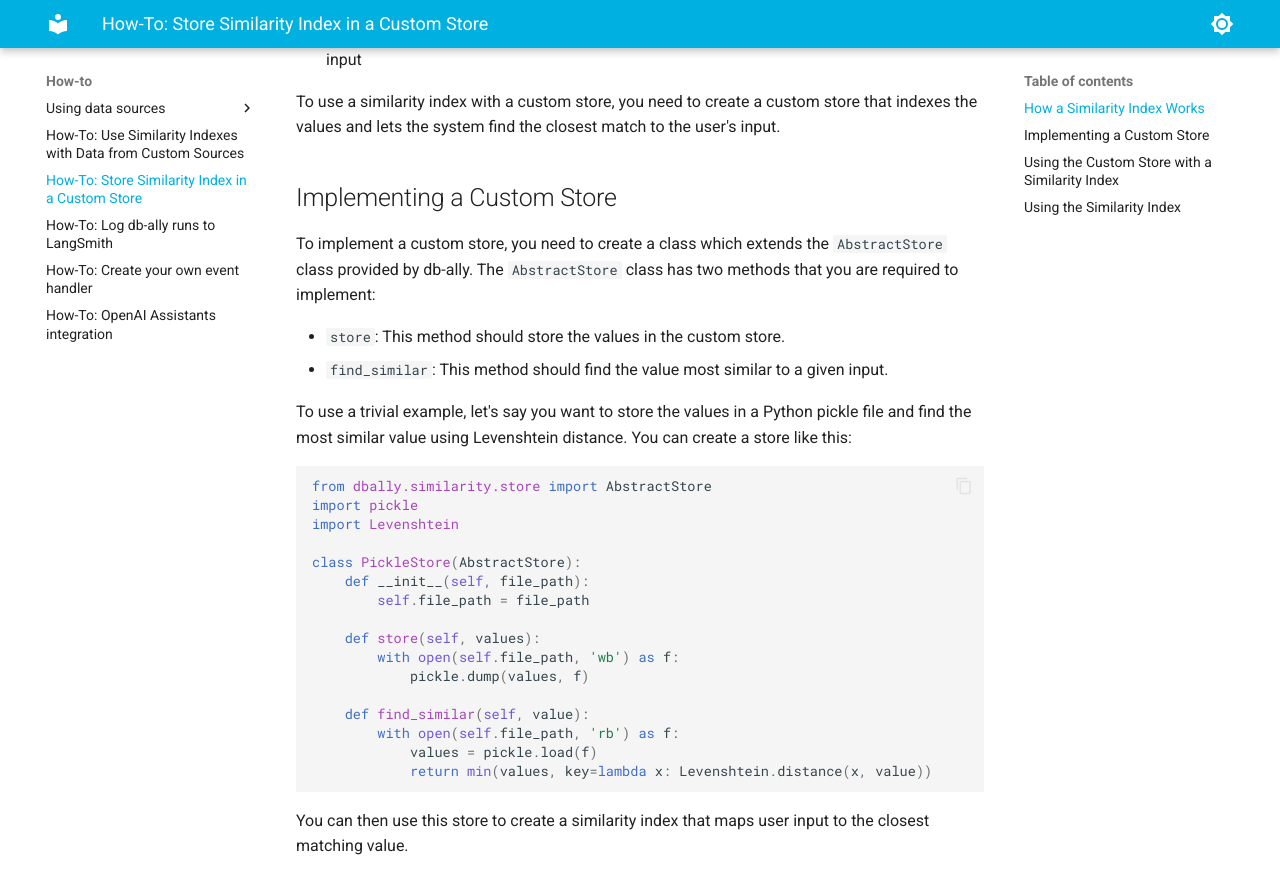
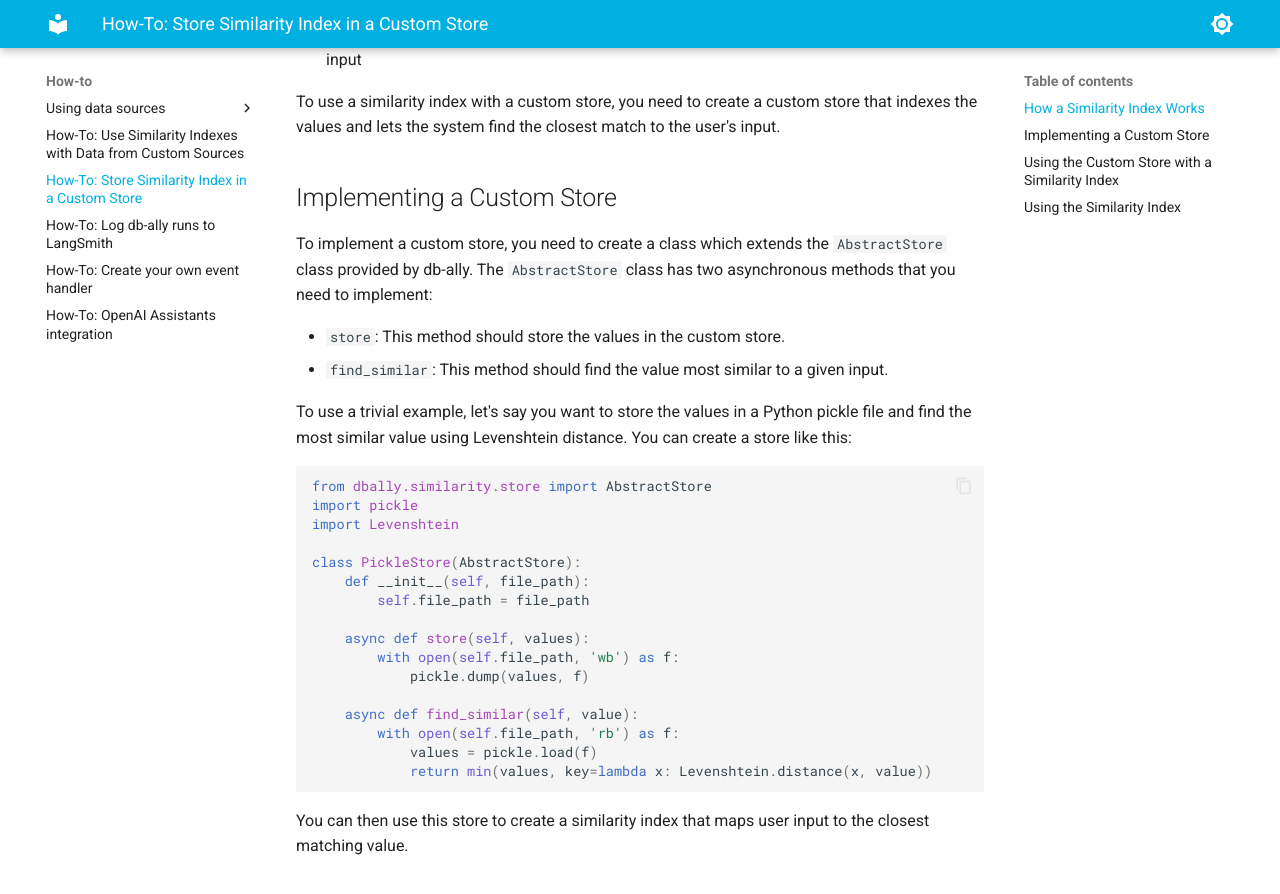
Before and after one commit to deepsense-ai/db-ally, an MkDocs documentation site: the page built from docs/how-to/use_custom_similarity_store.md, in a window 1280 px wide and 900 px high, scrolled down 449 px. Shown: the top 894 px of the window. Built offline with MkDocs 1.6.1 and Material for MkDocs 9.7.7, drawn with Linux system fonts in a browser that asks for light colours.

Commit message:
Add info about async

````diff
--- a/docs/how-to/use_custom_similarity_store.md
+++ b/docs/how-to/use_custom_similarity_store.md
@@ -13,7 +13,7 @@
 
 ## Implementing a Custom Store
 
-To implement a custom store, you need to create a class which extends the `AbstractStore` class provided by db-ally. The `AbstractStore` class has two methods that you are required to implement:
+To implement a custom store, you need to create a class which extends the `AbstractStore` class provided by db-ally. The `AbstractStore` class has two asynchronous methods that you need to implement:
 
 * `store`: This method should store the values in the custom store.
 * `find_similar`: This method should find the value most similar to a given input.
@@ -29,11 +29,11 @@
     def __init__(self, file_path):
         self.file_path = file_path
 
-    def store(self, values):
+    async def store(self, values):
         with open(self.file_path, 'wb') as f:
             pickle.dump(values, f)
 
-    def find_similar(self, value):
+    async def find_similar(self, value):
         with open(self.file_path, 'rb') as f:
             values = pickle.load(f)
             return min(values, key=lambda x: Levenshtein.distance(x, value))
@@ -69,7 +69,7 @@
 Then, you can utilize the similarity index to find the closest matching value to a user input and generate a response based on that value.
 
 ```python
-print(country_similarity.similar("bagle"))
+print(async country_similarity.similar("bagle"))
 ```
 
 This will return the closest matching dog breed to "bagle" - in this case, "beagle".
````
Also changed, not shown: docs/how-to/use_custom_similarity_fetcher.md (+3 -3 lines).
